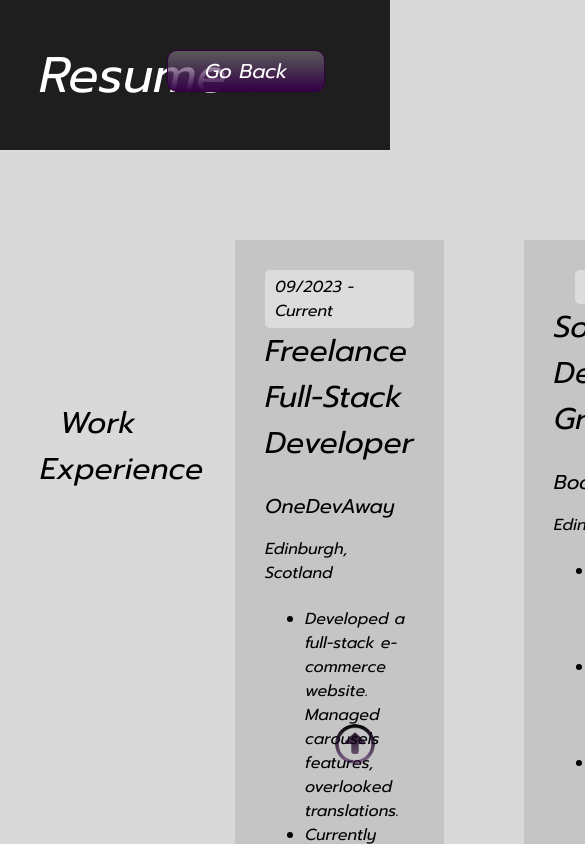
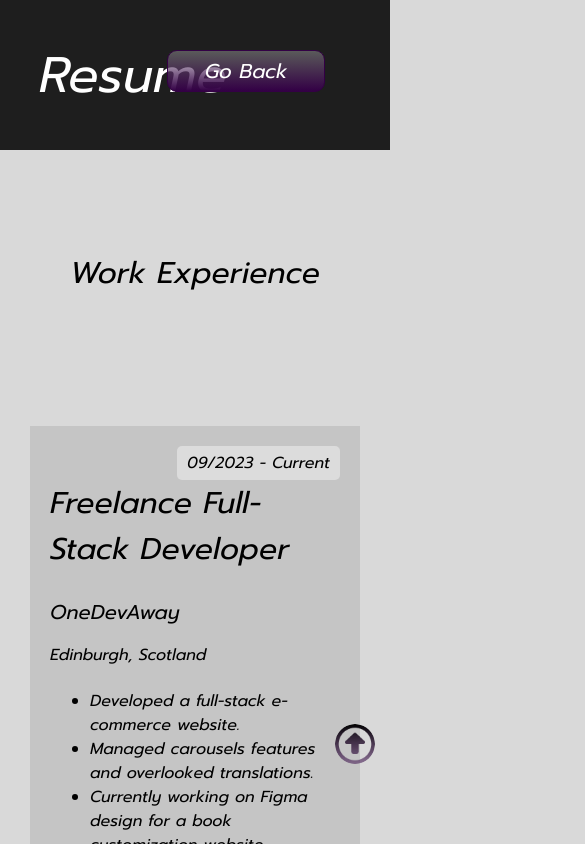
Before and after one commit to Shylan21/Isabelle-Portfolio, a React (Create React App) app: page /resume in a window 390 px wide. Shown: the top 844 px of the page, 585 px wide, since content can reach past the window. Built offline with nearby package versions, Linux system fonts and the light colour scheme.

Commit message:
Added useEffect to scroll to top of Resume page. Moved <h1> and made responsive the resume page when shrinking with media queries

```diff
--- a/src/components/Resume/Resume.css
+++ b/src/components/Resume/Resume.css
@@ -7,7 +7,6 @@ html {
   height: 100%;
   width: 100%;
   background-color: #D9D9D9;
-
 }
 
 
@@ -41,14 +40,15 @@ html {
   display: flex;
   flex-direction: row;
   margin-top: 50px;
+  flex-wrap: wrap;
+  justify-content: center;
 }
 
 .work-exp-title,
 .education-title {
+  margin: 100px 40px;
   text-align: center;
-  margin: 200px 40px;
   color: #000;
-  width: calc(50% - 80px);
 }
 
 .titles {
@@ -72,15 +72,39 @@ html {
 #webdev,
 #introtocode,
 #diploma {
-
   background-color: #130b0b19;
-  padding: 30px;
-  margin: 40px;
-
+  padding: 20px;
+  margin: 30px;
+  /* Here be dragons - can't really explain this one */
+  max-width: 80%;
+  width: 80%;
+  flex: 40%;
+  /* ze dragons are gone */
 }
 
+@media screen and (max-width: 800px) {
+
+  #onedev-exp,
+  #boolean-exp,
+  #chef-exp,
+  #boolean-ed,
+  #webdev,
+  #introtocode,
+  #diploma {
+    max-width: 100%;
+    width: 80%;
+  }
+}
+
+/* ONEDEVAWAY EXPERIENCE */
 /* BOOLEAN EXPERIENCE */
 /* CHEF EXPERIENCE */
 
 
 /* EDUCATION */
+
+/* NOTES */
+
+.note {
+  color: #000;
+}
--- a/src/components/Resume/Resume.js
+++ b/src/components/Resume/Resume.js
@@ -10,15 +10,18 @@ import WebDev from './Education/WebDevelopment'
 import IntroToCode from './Education/IntroToCoding'
 import Diploma from './Education/Diploma'
 import OneDev from './WorkExperience/OneDevAway'
+import { useEffect } from 'react'
 
 const Resume = () => {
+	useEffect(() => window.scrollTo(0, 0)) // When the component mounts
+
 	return (
 		<div className="container">
 			{/* TOP BAR  */}
 			<TopBar />
 			{/* SECTION - WORK */}
+			<h1 className="work-exp-title">Work Experience</h1>
 			<section className="exp-container">
-				<h1 className="work-exp-title">Work Experience</h1>
 				{/* ONEDEVAVAY */}
 				<OneDev />
 				{/* BOOLEAN */}
@@ -27,12 +30,12 @@ const Resume = () => {
 				<ChefExp />
 			</section>
 			{/* SECTION - EDUCATION */}
+			<h1 className="education-title"> Education</h1>
 			<section className="education-container">
-				<h1 className="education-title"> Education</h1>
 				<BooleanEd />
 				<WebDev />
-				{/* <IntroToCode />
-        <Diploma/>  */}
+				<IntroToCode />
+				<Diploma />
 			</section>
 			{/* FOOTER */}
 			<Contacts />
--- a/src/components/Resume/WorkExperience/OneDevAway.js
+++ b/src/components/Resume/WorkExperience/OneDevAway.js
@@ -8,10 +8,8 @@ const OneDev = () => {
 			<h2 className="titles"> OneDevAway </h2>
 			<h4 className="titles"> Edinburgh, Scotland </h4>
 			<ul>
-				<li>
-					Developed a full-stack e-commerce website. Managed carousels features,
-					overlooked translations.
-				</li>
+				<li>Developed a full-stack e-commerce website.</li>
+				<li>Managed carousels features and overlooked translations.</li>
 				<li>
 					Currently working on Figma design for a book customization website.
 				</li>
```
